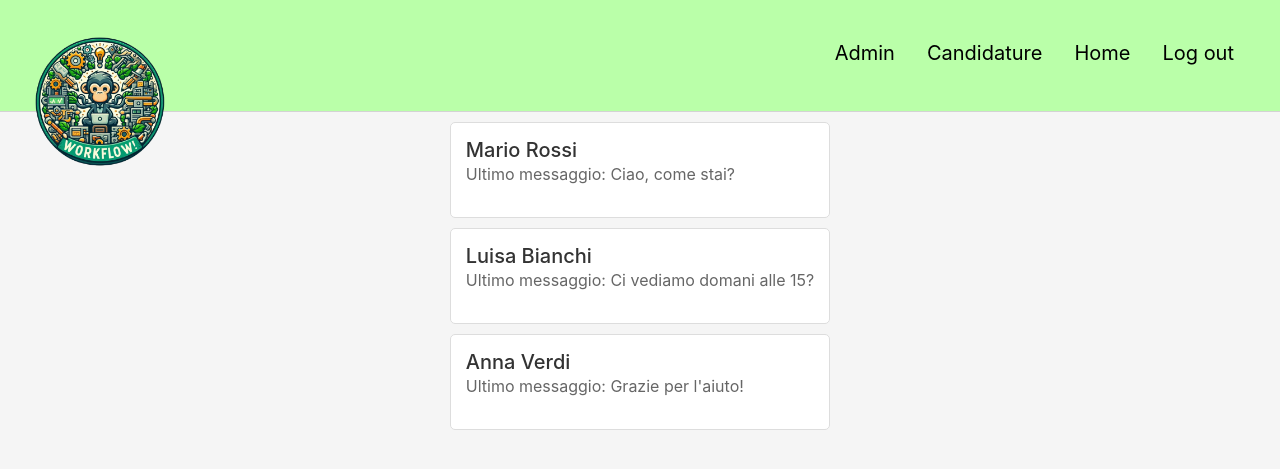
After one commit to AleBsoul/workFlow, a Django app: page /chat/ in a window 1280 px wide. The commit adds this page. Shown: the top 469 px of the page. Run offline with Django 5.2, Linux system fonts and the light colour scheme.

Commit message:
intro e inizio chat

```diff
--- a/myapp/static/myapp/style.css
+++ b/myapp/static/myapp/style.css
@@ -1,9 +1,41 @@
 body {
-    margin:0;
-    background-image:url("img.jpg");
-    background-repeat: no-repeat;
-    background-size:cover;
+    background-color: #f5f5f5;
+    margin: 0;
+    padding: 0;
 }
+
+#section_intro{
+    font-family:cursive;
+    text-align: center;
+}
+#container_intro {
+    transform: translateY(5%);
+    /* margin-top:10%; */
+    width: 75%;
+    margin: auto;
+    padding: 15px;
+    background-color: white;
+    box-shadow: 0 0 10px rgba(0,0,0,0.1);
+}
+.p_intro {
+    line-height: 1.6;
+}
+#features_intro {
+    display: flex;
+    flex-wrap: wrap;
+    gap: 20px;
+    margin-top: 20px;
+}
+.feature_intro {
+    flex: 1;
+    min-width: 300px;
+    background-color: #ddfbd9;
+    padding: 20px;
+    border-radius: 8px;
+    text-align: center;
+}
+
+/* ================================ */
 
 #loginForm, #complSignupForm,#signupForm {
     height: 60vh;
@@ -89,7 +121,7 @@ body {
     cursor: pointer;
 }
 
-#p{
+.p{
     display: flex;
     justify-content: center;
     margin-top: 5%;
@@ -104,6 +136,7 @@ body {
     align-items: center;
     justify-content: space-between;
     background-color: #baffa9;
+    position:relative;
 }
 
 .right-nav{
@@ -123,8 +156,10 @@ body {
     color: rgb(77, 150, 44);
 }
 
-.logo{
+#icon{
+    position:absolute;
     width: 140px;
+    top:4vh;
     cursor: pointer;
 }
 
@@ -154,8 +189,9 @@ body {
     overflow: hidden;
 }
 
-.navbar a::before,
-.navbar a::after {
+.a::before,
+.a::after
+{
     content: '';
     position: absolute;
     bottom: 0;
@@ -181,6 +217,54 @@ body {
     width: 60%;
 }
 
-.navbar a:hover {
+.a:hover {
     color: green;
 }
+
+
+.a-logout::before,
+.a-logout::after
+{
+    content: '';
+    position: absolute;
+    bottom: 0;
+    width: 0;
+    height: 2px;
+    background-color: rgb(183, 23, 23);
+    transition: all 0.3s;
+    border-radius: 1px;
+}
+#uncollapsed .a-logout:hover {
+    color: rgb(183, 23, 23);
+}
+
+
+
+/* ======chat====== */
+
+.chat-list {
+    margin: 20px 0;
+    width: fit-content;
+    margin: auto;
+    overflow: hidden;
+}
+.chat {
+    background: #fff;
+    margin: 10px 0;
+    padding: 15px;
+    border: #ddd 1px solid;
+    border-radius: 5px;
+}
+.chat h2 {
+    margin: 0;
+    font-size: 20px;
+    color: #333;
+}
+.chat p {
+    color: #666;
+}
+.chat:hover{
+    border-color: rgba(0, 0, 0, 0.2);
+    background: #baffa9;
+    transition:all 0.2s linear
+}
--- a/myapp/templates/base.html
+++ b/myapp/templates/base.html
@@ -2,7 +2,8 @@
 <html lang="en">
 <head>
     <title>workFlow</title>
-
+    <meta charset="UTF-8">
+    <meta name="viewport" content="width=device-width, initial-scale=1.0">
     <link rel="preconnect" href="https://fonts.gstatic.com">
     <link rel="stylesheet" href="https://cdnjs.cloudflare.com/ajax/libs/font-awesome/5.15.4/css/all.min.css">
     <link href="https://fonts.googleapis.com/css2?family=Poppins:wght@300;500;600&display=swap" rel="stylesheet">
@@ -17,14 +18,19 @@
 <body>
      <div class="navbar">
         <div class="left-nav">
-            <img type="button" id="icon" src="{% static "images/logo4.png" %}" alt="Logo" class="logo">
+            <img type="button" id="icon" src="{% static "images/logo4.png" %}" alt="Logo" >
         </div>
         <div class="right-nav" id="right-nav">
             <div id="uncollapsed">
+                <button id="btn-admin">
+                    <a class="a" href="/admin">Admin</a>
+                </button>
                 {% block nav_content %}{% endblock%}
                 <button id="btn-logout">
-                    <a href="/intro">Log out</a>
+                    <a class="a-logout"href="/intro">Log out</a>
                 </button>
+
+
             </div>
         </div>
     </div>
--- /dev/null
+++ b/myapp/templates/myapp/chat.html
@@ -0,0 +1,45 @@
+{%extends "base.html"%}
+
+{% block nav_content %}
+{% if user.tipo == 'datore' %}
+    <button id="">
+        <a class="a" href="">Aggiungi offerta</a>
+    </button>
+    <button id="">
+        <a class="a" href="">Le tue offerte</a>
+    </button>
+    <button id="">
+        <a class="a" href="">Candidature</a>
+    </button>
+    {% else %}
+    <button id="">
+        <a class="a" href="/intro">Candidature</a>
+    </button>
+    <button id="">
+        <a class="a" href="/home">Home</a>
+    </button>
+    {% endif %}
+{%endblock%}
+
+
+{% block content %}
+
+<div class="chat-list">
+        <!-- Chat 1 -->
+        <div class="chat">
+            <h2>Mario Rossi</h2>
+            <p>Ultimo messaggio: Ciao, come stai?</p>
+        </div>
+        <!-- Chat 2 -->
+        <div class="chat">
+            <h2>Luisa Bianchi</h2>
+            <p>Ultimo messaggio: Ci vediamo domani alle 15?</p>
+        </div>
+        <!-- Chat 3 -->
+        <div class="chat">
+            <h2>Anna Verdi</h2>
+            <p>Ultimo messaggio: Grazie per l'aiuto!</p>
+        </div>
+        <!-- Aggiungi altre chat qui -->
+</div>
+{%endblock%}
--- a/myapp/templates/myapp/complSignup.html
+++ b/myapp/templates/myapp/complSignup.html
@@ -7,7 +7,7 @@
     <h3>Sign up</h3>
     {{ form.as_p }}
     <button type="submit">Sign up</button>
-    <p id="p">Hai già un account? <a id="login" href="/login"> Login</a></p>
+    <p class="p">Hai già un account? <a id="login" href="/login">Login</a></p>
 </form>
 
 {%endblock%}
--- a/myapp/templates/myapp/login.html
+++ b/myapp/templates/myapp/login.html
@@ -6,7 +6,7 @@
     <h3>Log in</h3>
     {{ form.as_p }}
     <button type="submit">log in</button>
-    <p id="p">Non hai un account? <a id="signUp" href="/signup"> Sign up</a>
+    <p class="p">Non hai un account? <a id="signUp" href="/signup"> Sign up</a>
 </form>
 {% if alert %}
 <script>
--- a/myapp/templates/myapp/signup.html
+++ b/myapp/templates/myapp/signup.html
@@ -41,7 +41,7 @@
     </div>
 
     <button type="submit">Successivo</button>
-    <p id="p">Hai già un account? <a id="login" href="/login"> Login</a></p>
+    <p class="p">Hai già un account? <a id="login" href="/login"> Login</a></p>
 </form>
 {% if alert %}
 <script>
--- a/myapp/views.py
+++ b/myapp/views.py
@@ -10,16 +10,17 @@ from django.contrib.auth import authenticate
 
 
 dati_utente={}
+utente=""
 
 def intro(request):
     return render(request, 'myapp/intro.html')
 
 def home(request):
-    return render(request, 'myapp/home.html')
+    return render(request, 'myapp/home.html', {'tipo':"candidato", "user":utente})
 
 def signup(request):
     global dati_utente
-    print(User.objects.all())
+    form = SignUpForm()
     if request.method == 'POST':
         data=request.POST.dict()
         if SignUpForm(request.POST).is_valid():
@@ -29,16 +30,22 @@ def signup(request):
             username = data.get('username')
             password = data.get('password')
             type = data.get('type')
-            try:
+
+            if User.objects.filter(username=username).exists():
+                return render(request, 'myapp/signup.html', {'form': form, 'alert': True})
+
+            user = authenticate(username=username, password=password)
+            print(user)
+            if user is None:
                 dati_utente = {"nome":nome, "cognome":cognome,"email":email, "username":username, "password":password, "type":type}
                 if type == 'candidato':
                     form = Compl_Signup_Cand()
                 else:
                     form = Compl_Signup_Datore()
                 return render(request, 'myapp/complSignup.html', {'form': form , 'alert':False})
-            except:
-                form = SignUpForm()
-                return render(request, 'myapp/signup.html', {'form': form, "alert": True})
+            else:
+                return render(request, 'myapp/complSignup.html', {'form': form , 'alert':True})
+
 
         elif Compl_Signup_Cand(request.POST).is_valid() or Compl_Signup_Datore(request.POST).is_valid():
             base_user = User.objects.create_user(username=dati_utente['username'], email=dati_utente['email'], password=dati_utente['password'], first_name=dati_utente['nome'], last_name=dati_utente['cognome'])
@@ -50,9 +57,7 @@ def signup(request):
             utente.save()
 
             return HttpResponse(f"Username: {utente.user.username}, Password: {utente.user.email}")
-
     else:
-        form = SignUpForm()  # Creare un'istanza del form
         return render(request, 'myapp/signup.html', {'form': form , 'alert':False})
 
 def login(request):
@@ -65,14 +70,19 @@ def login(request):
             user = authenticate(username=username, password=password)
             if user is not None:
                 utente = Utente.objects.get(user=user)
-                print(utente)
-                return render(request, 'myapp/home.html', {'tipo':"candidato", "user":utente})
+                return redirect('/home')
             else:
                 return render(request, 'myapp/login.html', {'form': form, 'alert':True})
 
     else:
         return render(request, 'myapp/login.html', {'form': form, 'alert':False})
 
+
+
+def chat(request):
+    return render(request, 'myapp/chat.html', {"user": utente})
+
+
 def index(request):
     # Utente.objects.all().delete()
     # User.objects.all().delete()
--- a/workFlow/urls.py
+++ b/workFlow/urls.py
@@ -24,5 +24,7 @@ urlpatterns = [
     path('home/', views.home),
     path('signup/', views.signup),
     path('login/', views.login),
+    path('chat/', views.chat),
+    path('home/', views.home),
     path('admin/', admin.site.urls),
 ]
```
Also changed, not shown: myapp/templates/myapp/home.html (+7 -7 lines), myapp/templates/myapp/intro.html (+25 -2 lines), db.sqlite3, myapp/templates/myapp/candidature.html (added).
